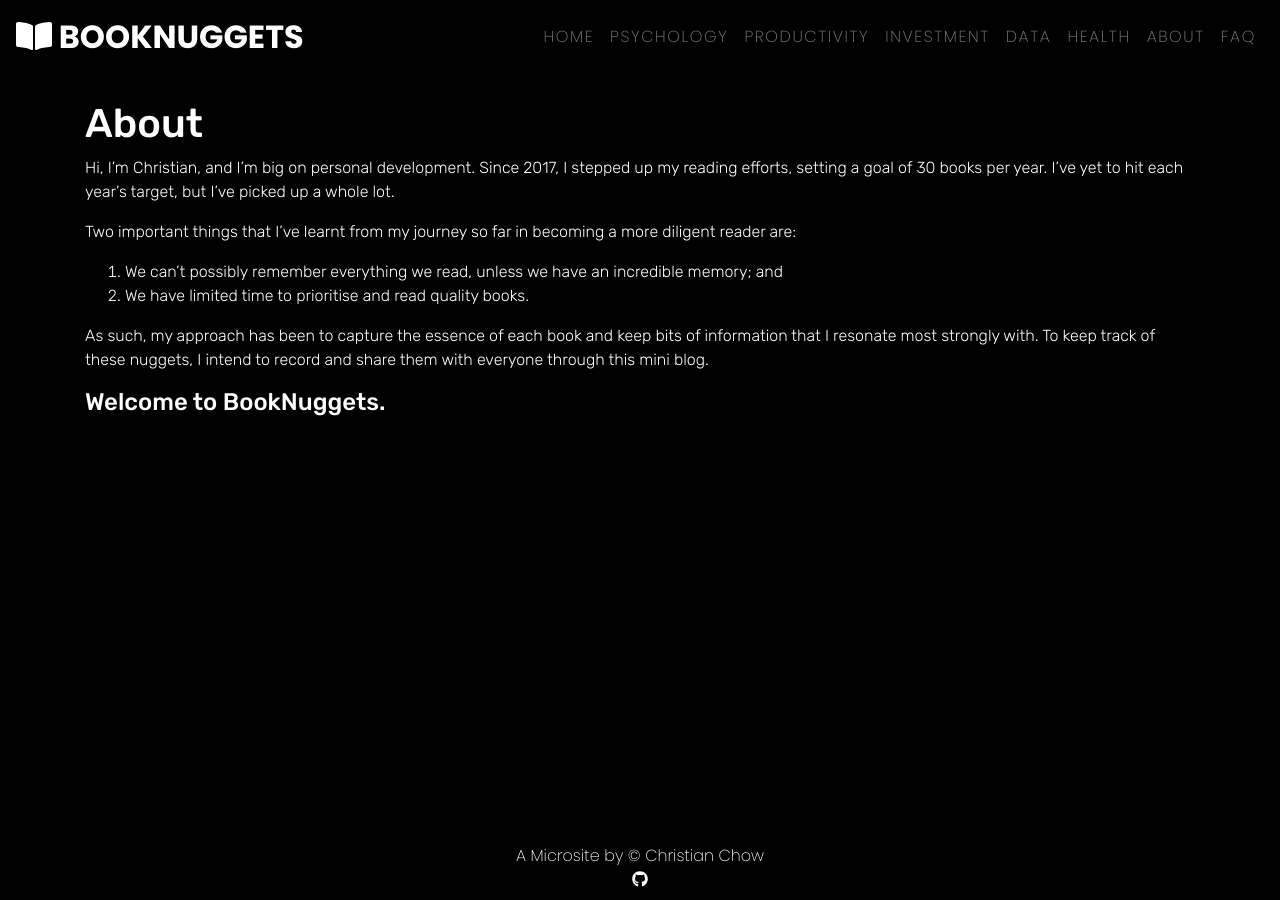
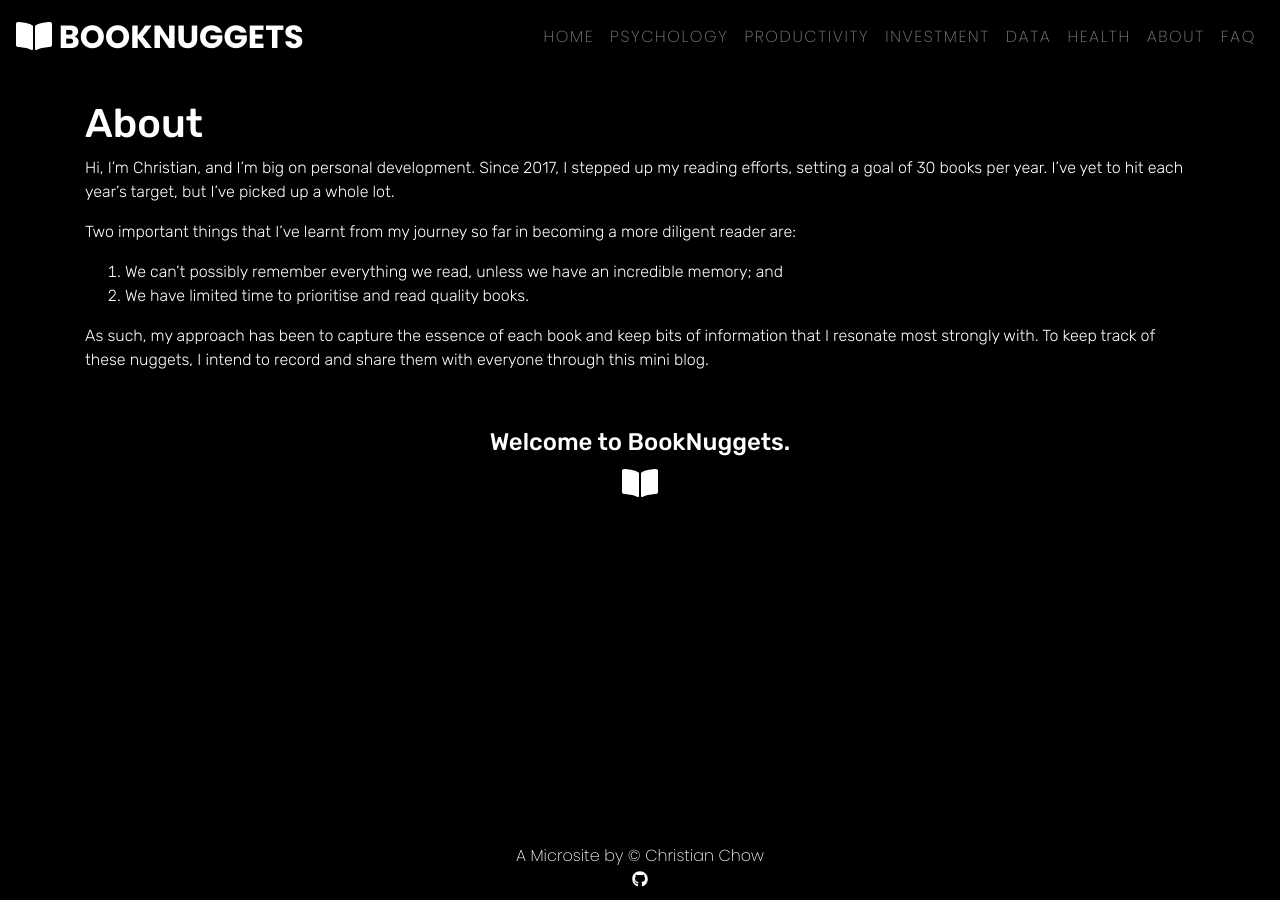
Before and after one commit to chrischow/booknuggets, a Jekyll site: the page built from about.md, in a window 1280 px wide. Built offline with Jekyll 4.4.1, drawn with Linux system fonts in a browser that asks for light colours; nearby versions of some CDN libraries.

Commit message:
Center text and add  icon on About page

```diff
--- a/about.md
+++ b/about.md
@@ -13,4 +13,6 @@ Two important things that I've learnt from my journey so far in becoming a more
 
 As such, my approach has been to capture the essence of each book and keep bits of information that I resonate most strongly with. To keep track of these nuggets, I intend to record and share them with everyone through this mini blog.
 
-#### Welcome to BookNuggets.
+<br>
+<h4 class='text-center'>Welcome to BookNuggets.</h4>
+<h2 class='text-center'><i class="fas fa-book-open"></i></h2>
--- a/css/custom.css
+++ b/css/custom.css
@@ -153,3 +153,7 @@ th {
     font-weight: 200;
     font-size: 1.0rem;
 }
+
+i.endmark {
+    font-size: 0.5rem;
+}
```
